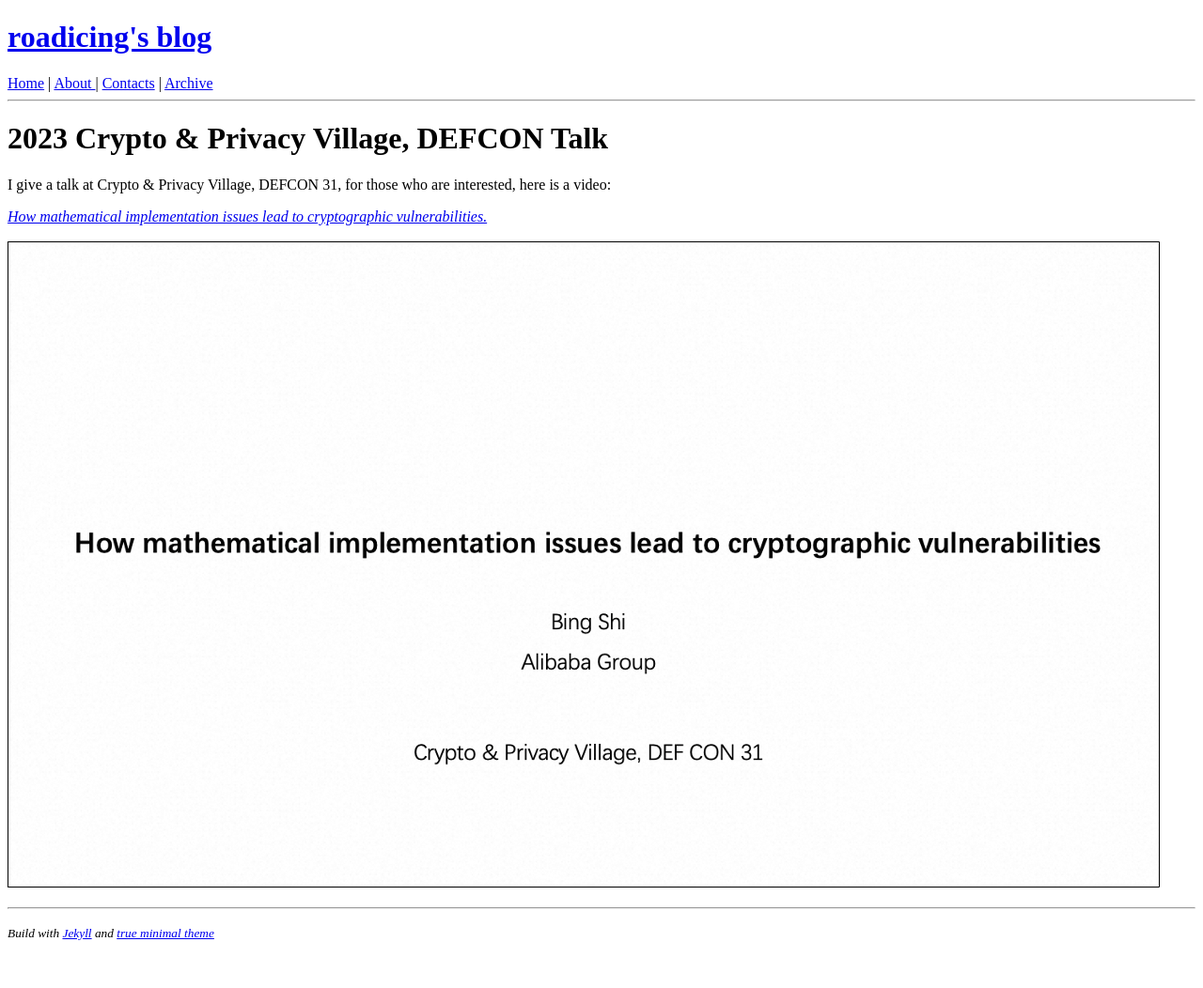
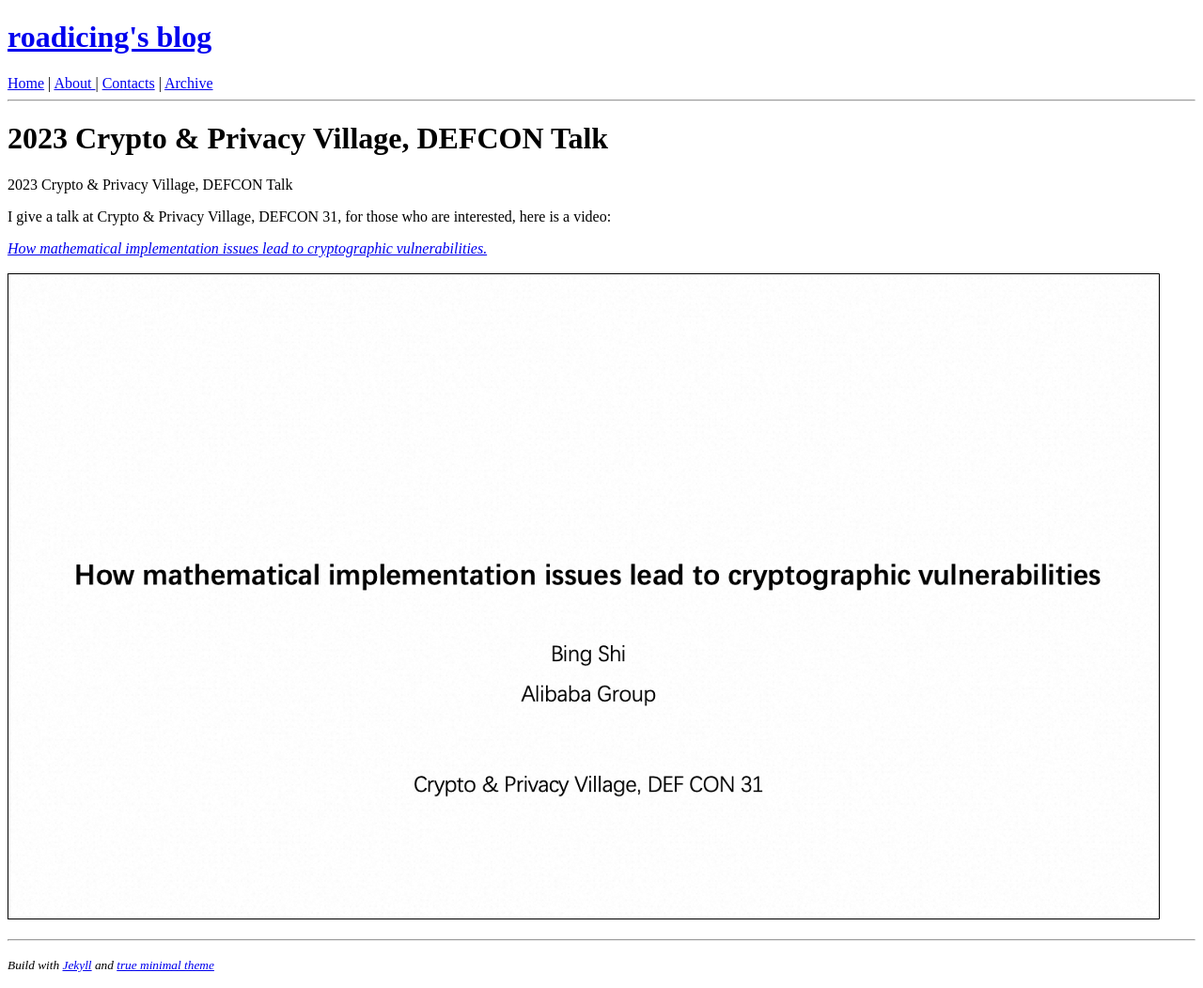
Before and after one commit to Roadicing/Roadicing.github.io, a Jekyll site: the page built from _posts/2023-08-17-cpv-defcon-talk.md, in a window 1280 px wide. Shown: the whole page at 94% size. Built offline with Jekyll 4.4.1, drawn with Linux system fonts in a browser that asks for light colours; before the commit the page ends 1018 px from its top, so only the background shows below that.

Commit message:
Update 2023-08-17-cpv-defcon-talk.md

```diff
--- a/_posts/2023-08-17-cpv-defcon-talk.md
+++ b/_posts/2023-08-17-cpv-defcon-talk.md
@@ -4,6 +4,8 @@ title:  "2023 Crypto & Privacy Village, DEFCON Talk"
 date:   2023-06-27 20:05:03 +0800
 ---
 
+2023 Crypto & Privacy Village, DEFCON Talk
+
 I give a talk at Crypto & Privacy Village, DEFCON 31, for those who are interested, here is a video:
 
 *[How mathematical implementation issues lead to cryptographic vulnerabilities.](https://www.youtube.com/watch?v=TPlCFkqQ1H8&t=1988s)*
```
